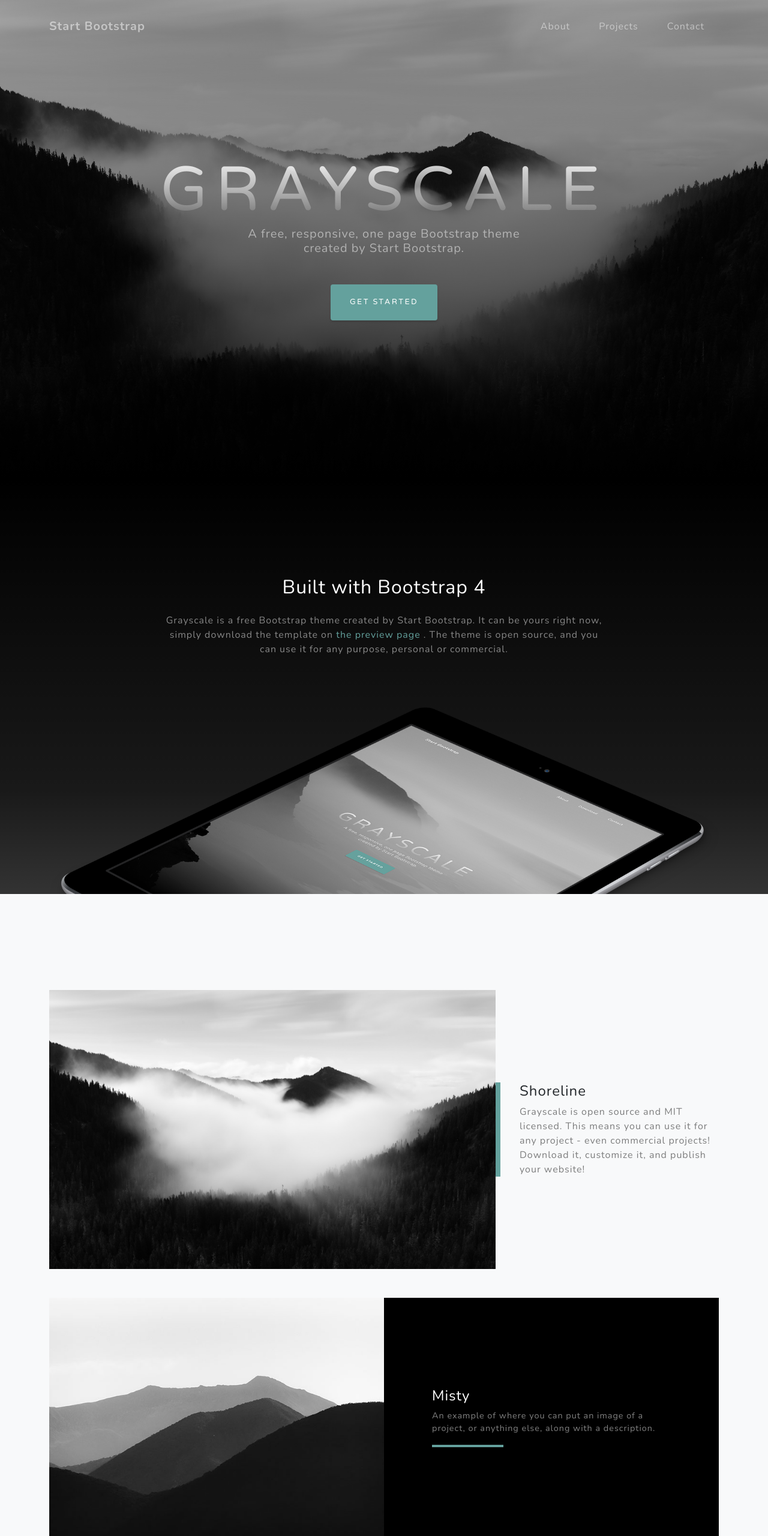
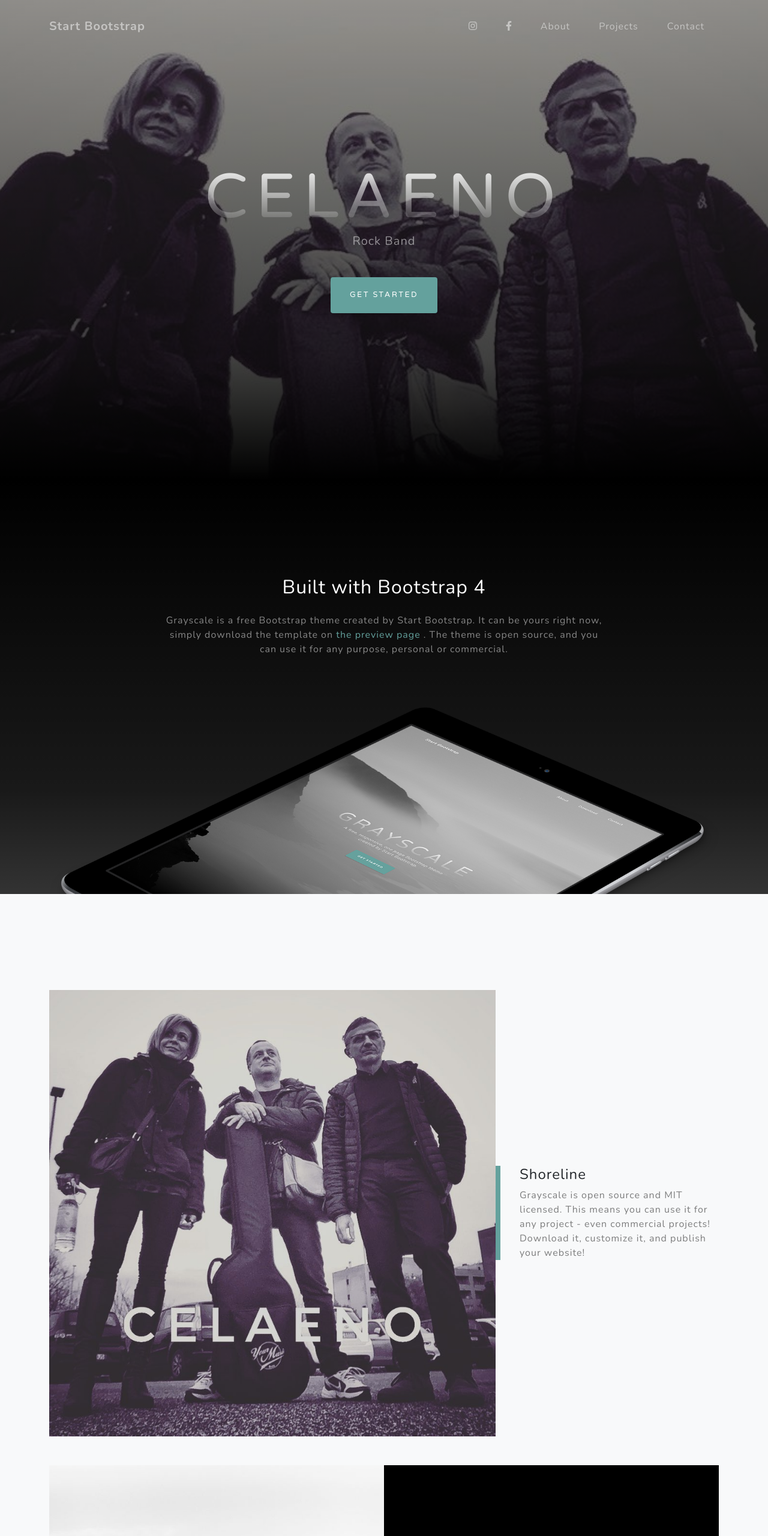
Before and after one commit to celaeno-rock-band/celaeno-rock-band.github.io, a plain HTML site: page index.html in a window 1280 px wide. Shown: the top 2560 px of the page at 60% size. Drawn offline with nearby package versions, Linux system fonts and the light colour scheme.

Commit message:
Some initial stuff

```diff
--- a/index.html
+++ b/index.html
@@ -26,6 +26,8 @@
                 </button>
                 <div class="collapse navbar-collapse" id="navbarResponsive">
                     <ul class="navbar-nav ml-auto">
+                        <li class="nav-item"><a class="nav-link" href="https://www.instagram.com/celaenoband/"><i class="fab fa-instagram"></i></a></li>
+                        <li class="nav-item"><a class="nav-link" href="https://www.facebook.com/celaenorockband/"><i class="fab fa-facebook-f"></i></a></li>
                         <li class="nav-item"><a class="nav-link js-scroll-trigger" href="#about">About</a></li>
                         <li class="nav-item"><a class="nav-link js-scroll-trigger" href="#projects">Projects</a></li>
                         <li class="nav-item"><a class="nav-link js-scroll-trigger" href="#signup">Contact</a></li>
@@ -37,8 +39,8 @@
         <header class="masthead">
             <div class="container d-flex h-100 align-items-center">
                 <div class="mx-auto text-center">
-                    <h1 class="mx-auto my-0 text-uppercase">Grayscale</h1>
-                    <h2 class="text-white-50 mx-auto mt-2 mb-5">A free, responsive, one page Bootstrap theme created by Start Bootstrap.</h2>
+                    <h1 class="mx-auto my-0 text-uppercase">Celaeno</h1>
+                    <h2 class="text-white-50 mx-auto mt-2 mb-5">Rock Band</h2>
                     <a class="btn btn-primary js-scroll-trigger" href="#about">Get Started</a>
                 </div>
             </div>
@@ -64,7 +66,7 @@
             <div class="container">
                 <!-- Featured Project Row-->
                 <div class="row align-items-center no-gutters mb-4 mb-lg-5">
-                    <div class="col-xl-8 col-lg-7"><img class="img-fluid mb-3 mb-lg-0" src="assets/img/bg-masthead.jpg" alt="" /></div>
+                    <div class="col-xl-8 col-lg-7"><img class="img-fluid mb-3 mb-lg-0" src="assets/img/celaeno-fronte.jpg" alt="" /></div>
                     <div class="col-xl-4 col-lg-5">
                         <div class="featured-text text-center text-lg-left">
                             <h4>Shoreline</h4>
```
Also changed, not shown: assets/img/celaeno-fronte.jpg (added), assets/img/celaeno-top.jpg (added), css/styles.css.
